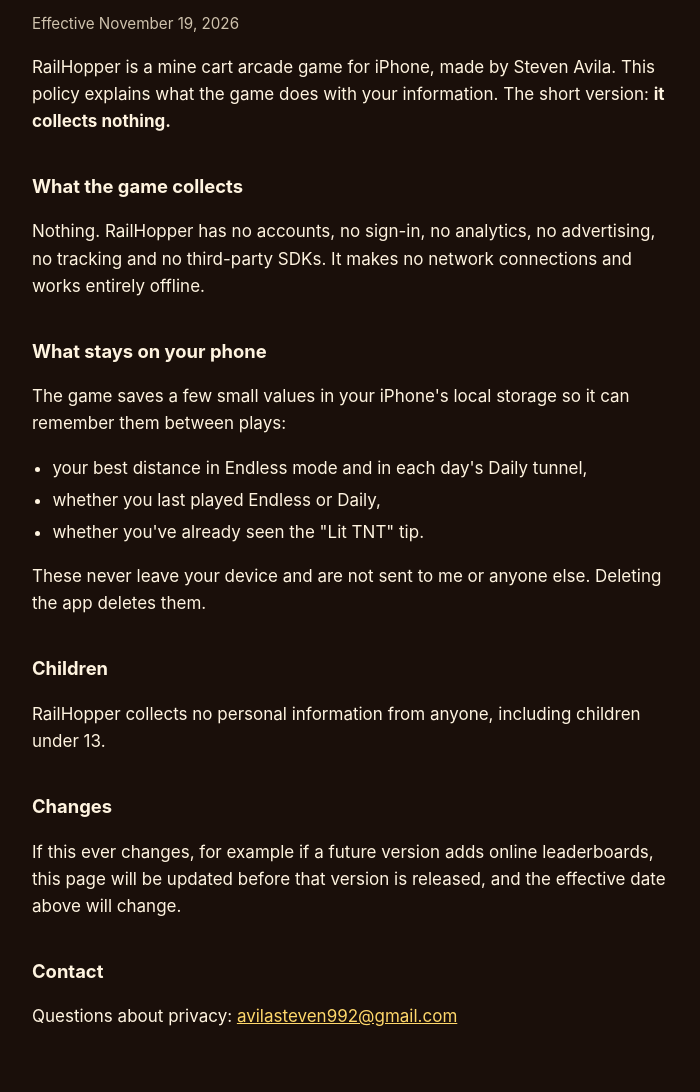
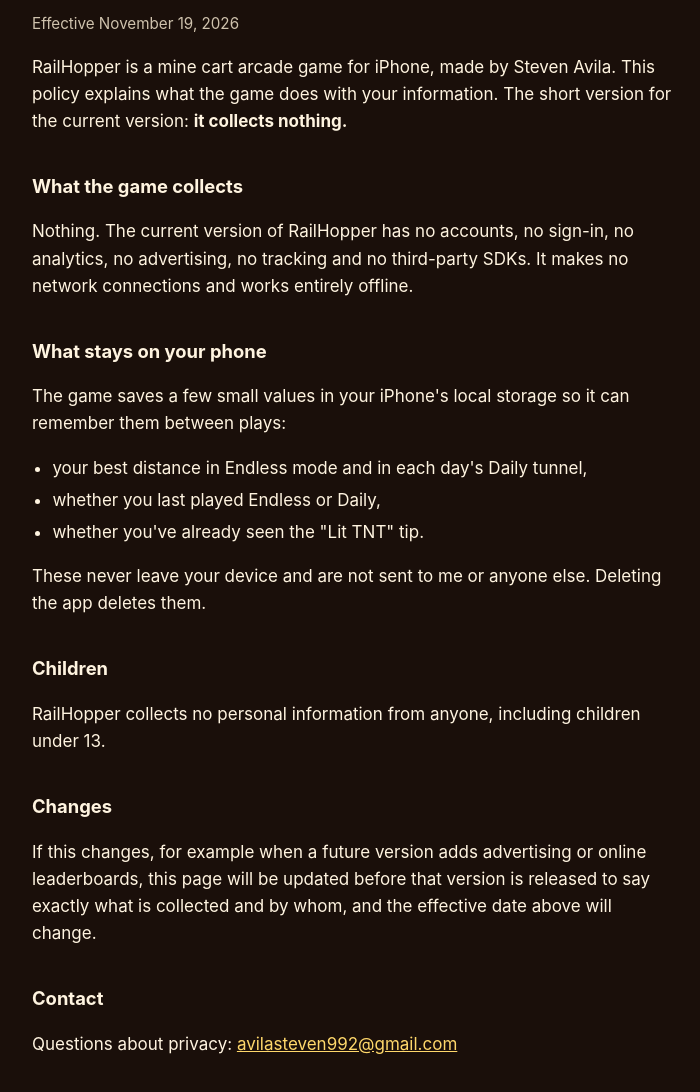
Before and after one commit to sadotme/railhopper-site, a plain HTML site: page privacy.html in a window 1280 px wide. Shown: the part 136-1228 px from the top of the page, without its empty margins (284-984 px from the left). Drawn offline with Linux system fonts and the light colour scheme.

Commit message:
Describe the current version only; ads may come later
Co-Authored-By: Claude Opus 5.5 <noreply@anthropic.com>

```diff
--- a/privacy.html
+++ b/privacy.html
@@ -12,10 +12,10 @@
   <h1>Privacy Policy</h1>
   <p class="date">Effective November 19, 2026</p>
 
-  <p>RailHopper is a mine cart arcade game for iPhone, made by Steven Avila. This policy explains what the game does with your information. The short version: <strong>it collects nothing.</strong></p>
+  <p>RailHopper is a mine cart arcade game for iPhone, made by Steven Avila. This policy explains what the game does with your information. The short version for the current version: <strong>it collects nothing.</strong></p>
 
   <h2>What the game collects</h2>
-  <p>Nothing. RailHopper has no accounts, no sign-in, no analytics, no advertising, no tracking and no third-party SDKs. It makes no network connections and works entirely offline.</p>
+  <p>Nothing. The current version of RailHopper has no accounts, no sign-in, no analytics, no advertising, no tracking and no third-party SDKs. It makes no network connections and works entirely offline.</p>
 
   <h2>What stays on your phone</h2>
   <p>The game saves a few small values in your iPhone's local storage so it can remember them between plays:</p>
@@ -30,7 +30,7 @@
   <p>RailHopper collects no personal information from anyone, including children under 13.</p>
 
   <h2>Changes</h2>
-  <p>If this ever changes, for example if a future version adds online leaderboards, this page will be updated before that version is released, and the effective date above will change.</p>
+  <p>If this changes, for example when a future version adds advertising or online leaderboards, this page will be updated before that version is released to say exactly what is collected and by whom, and the effective date above will change.</p>
 
   <h2>Contact</h2>
   <p>Questions about privacy: <a href="mailto:avilasteven992@gmail.com">avilasteven992@gmail.com</a></p>
```
Also changed, not shown: index.html (+0 -1 lines).
